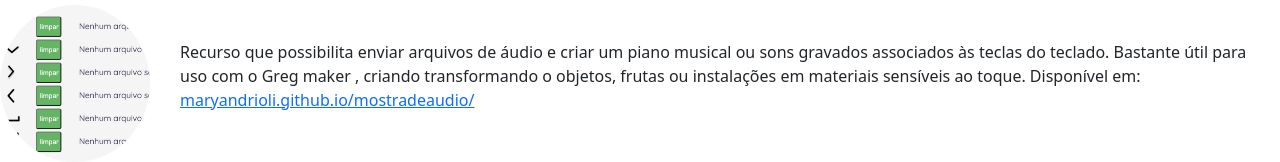
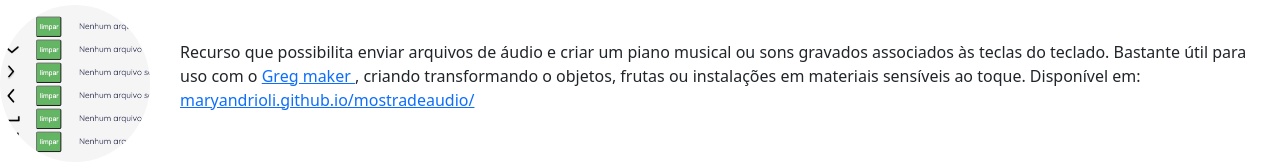
Before and after one commit to maryandrioli/paginapessoal, a plain HTML site: page jogos.html in a window 1280 px wide. Shown: the part 337-499 px from the top of the page. Drawn offline with nearby package versions, Linux system fonts and the light colour scheme.

Commit message:
correção de link
correção de link na página de jogos

```diff
--- a/jogos.html
+++ b/jogos.html
@@ -60,7 +60,7 @@
             <h2> Mostra de áudio </h2>
             <div class="d-flex align-items-center">
               <img class="img-fluid rounded-circle" src="img/piano.jpeg" style="max-width: 150px;">
-            <p> Recurso que possibilita enviar arquivos de áudio e criar um piano musical ou sons gravados associados às teclas do teclado. Bastante útil para uso com o <a href="http://www.gregmaker.com.br"> </a>Greg maker </a>, criando transformando o objetos, frutas ou instalações em materiais sensíveis ao toque. Disponível em: <a href="https://maryandrioli.github.io/mostradeaudio/">maryandrioli.github.io/mostradeaudio/ </a>
+            <p> Recurso que possibilita enviar arquivos de áudio e criar um piano musical ou sons gravados associados às teclas do teclado. Bastante útil para uso com o <a href="http://www.gregmaker.com.br"> Greg maker </a>, criando transformando o objetos, frutas ou instalações em materiais sensíveis ao toque. Disponível em: <a href="https://maryandrioli.github.io/mostradeaudio/">maryandrioli.github.io/mostradeaudio/ </a>
             </div>
               <br>
             <h2> IF contra Covid </h2>
```
